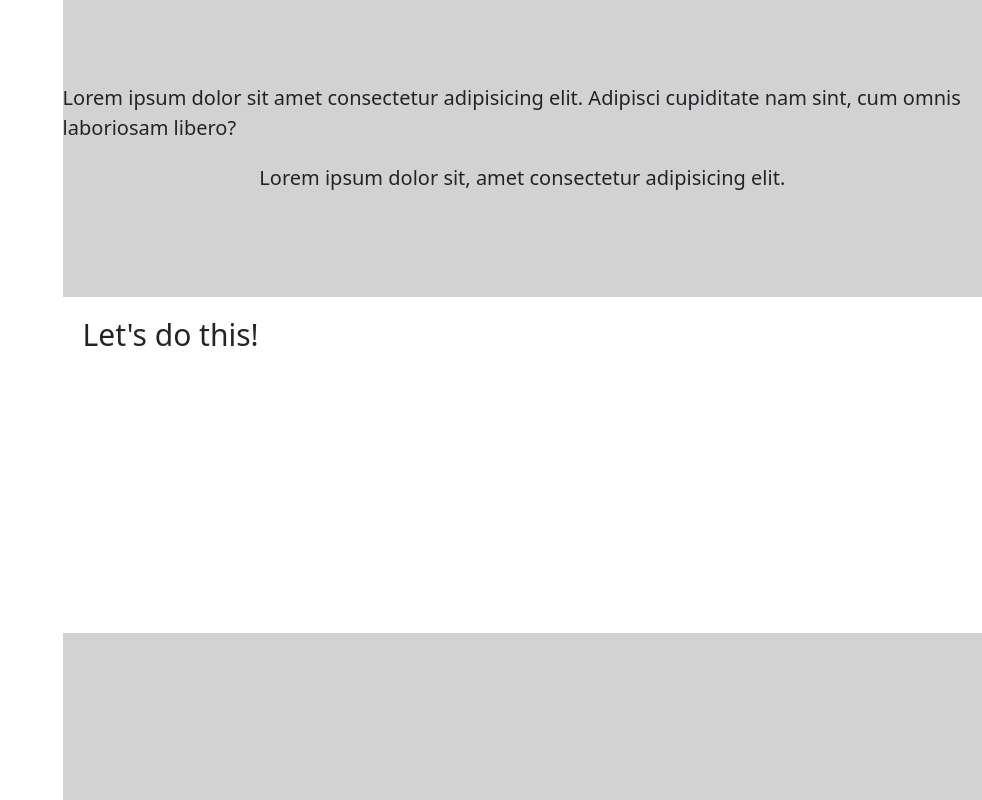
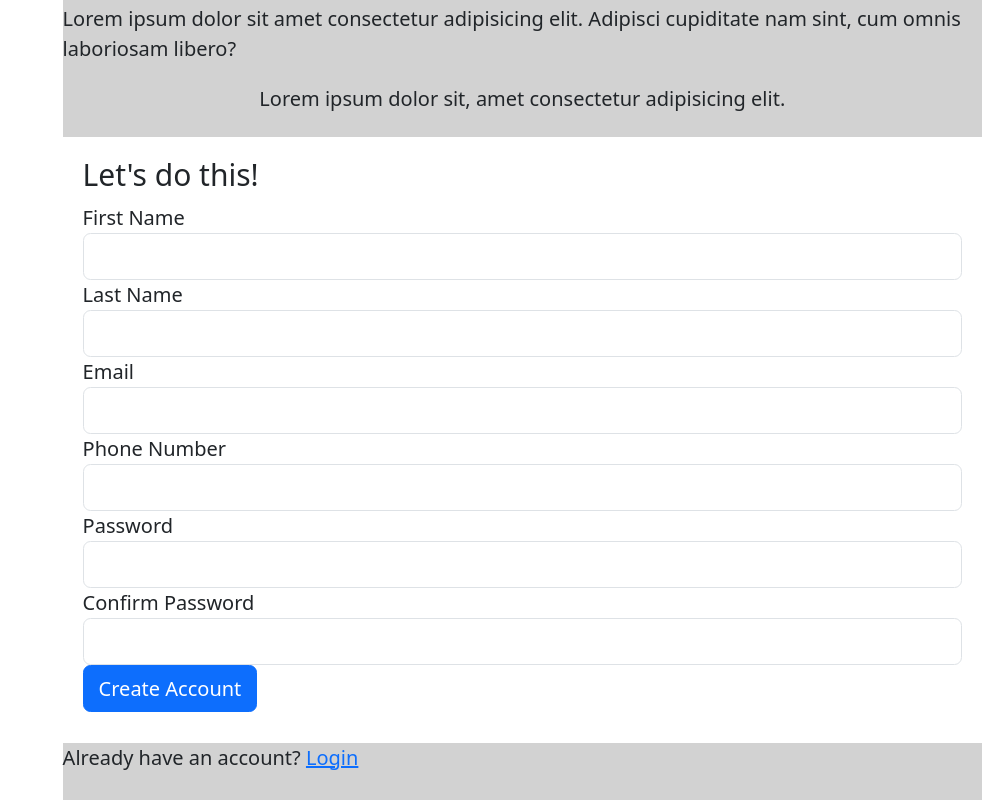
Before and after one commit to Justin-K-Ellis/odin-form, a plain HTML site: page index.html in a window 1280 px wide. Shown: the whole page, without its empty margins (298-1280 px from the left). Drawn offline with nearby package versions, Linux system fonts and the light colour scheme.

Commit message:
Add basic fields.

```diff
--- a/index.html
+++ b/index.html
@@ -22,8 +22,37 @@
             </section>
             <section class="mid-right">
                 <h4>Let's do this!</h3>
+                <form action="https://httpbin.org/post" method="post">
+                    <div>
+                        <label for="first-name">First Name</label>
+                        <input type="text" id="first-name" class="form-control">
+                    </div>
+                    <div>
+                        <label for="last-name">Last Name</label>
+                        <input type="text" id="last-name" class="form-control">
+                    </div>
+                    <div>
+                        <label for="email">Email</label>
+                        <input type="email" id="email" class="form-control">
+                    </div>
+                    <div>
+                        <label for="phone">Phone Number</label>
+                        <input type="tel" id="phone" class="form-control">
+                    </div>
+                    <div>
+                        <label for="pwd">Password</label>
+                        <input type="password" id="pwd" class="form-control">
+                    </div>
+                    <div>
+                        <label for="con-pwd">Confirm Password</label>
+                        <input type="password" id="con-pwd" class="form-control">
+                    </div>
+                    <button type="submit" class="btn btn-primary">Create Account</button>
+                </form>
             </section>
-            <section class="bottom-right"></section>
+            <section class="bottom-right">
+                <p>Already have an account? <a href="#">Login</a></p>
+            </section>
         </div>
     </div>
 
```
